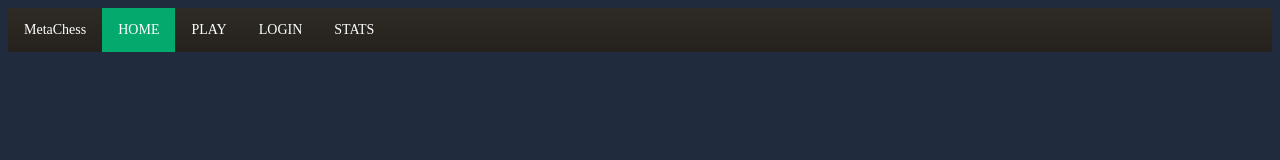
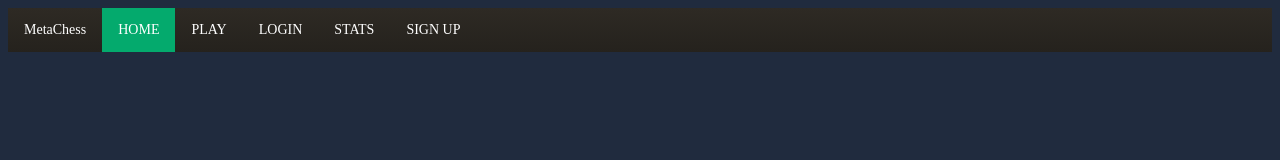
Before and after one commit to devpatel511/MetaChess, a React (Create React App) app in the folder front-end/: page / in a window 1280 px wide. Shown: the top 160 px of the page. Built offline with nearby package versions, Linux system fonts and the light colour scheme.

Commit message:
Signup page added

```diff
--- a/front-end/src/components/navbar.js
+++ b/front-end/src/components/navbar.js
@@ -23,6 +23,9 @@ export default class Navbar extends Component {
 					<li>
 						<Link to="/stats" className='link'>STATS</Link>
 					</li>
+					<li>
+						<Link to="/login" className="link signUp">SIGN UP</Link>
+					</li>
 				</ul>
 			</nav>
 		</>
--- a/front-end/src/index.css
+++ b/front-end/src/index.css
@@ -40,6 +40,10 @@ nav {
 	text-align: center;
 	padding: 14px 16px;
 	text-decoration: none;
+}
+
+.signUp {
+	float: right;
 }
 
 .link:hover:not(.active){
```
